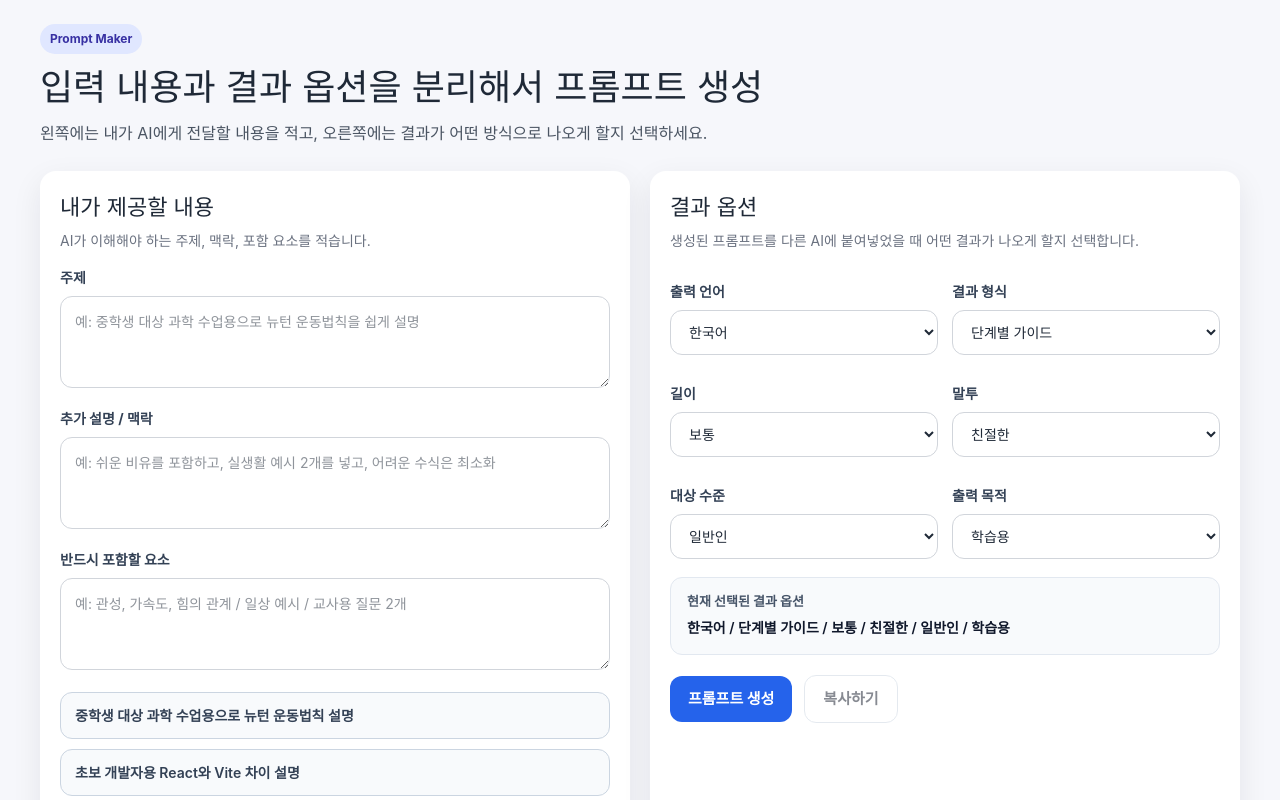
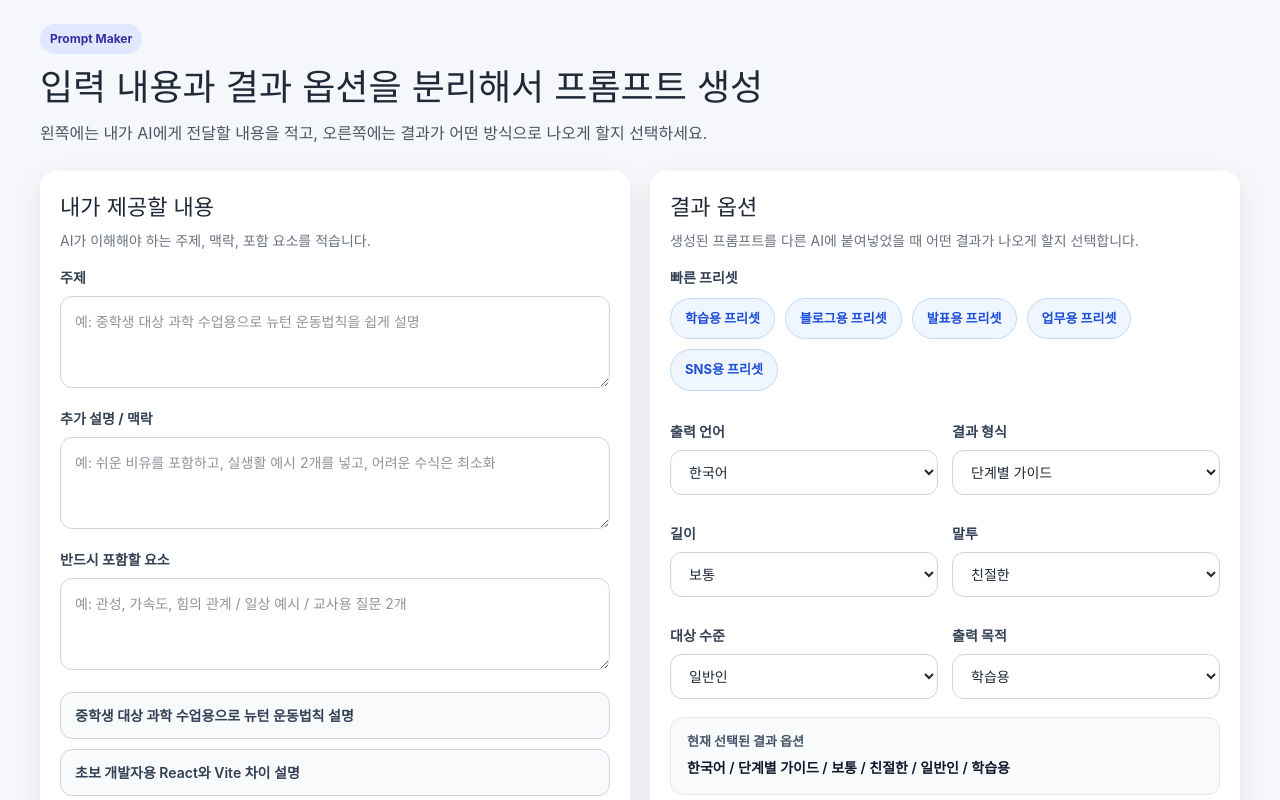
Before and after one commit to guswoths/prompt-maker, a React (Vite) app: page / in a window 1280 px wide. Shown: the top 800 px of the page. Built offline with nearby package versions, Linux system fonts and the light colour scheme.

Commit message:
Add purpose preset buttons for quick option selection

```diff
--- a/src/App.jsx
+++ b/src/App.jsx
@@ -46,6 +46,69 @@ const purposeLabelMap = {
   sns: "SNS용"
 };
 
+const purposePresets = [
+  {
+    key: "learning",
+    label: "학습용 프리셋",
+    values: {
+      outputLanguage: "ko",
+      outputFormat: "step",
+      outputLength: "long",
+      tone: "friendly",
+      audienceLevel: "student",
+      purpose: "learning"
+    }
+  },
+  {
+    key: "blog",
+    label: "블로그용 프리셋",
+    values: {
+      outputLanguage: "ko",
+      outputFormat: "explain",
+      outputLength: "long",
+      tone: "professional",
+      audienceLevel: "general",
+      purpose: "blog"
+    }
+  },
+  {
+    key: "presentation",
+    label: "발표용 프리셋",
+    values: {
+      outputLanguage: "ko",
+      outputFormat: "bullet",
+      outputLength: "medium",
+      tone: "professional",
+      audienceLevel: "general",
+      purpose: "presentation"
+    }
+  },
+  {
+    key: "work",
+    label: "업무용 프리셋",
+    values: {
+      outputLanguage: "ko",
+      outputFormat: "table",
+      outputLength: "medium",
+      tone: "neutral",
+      audienceLevel: "general",
+      purpose: "work"
+    }
+  },
+  {
+    key: "sns",
+    label: "SNS용 프리셋",
+    values: {
+      outputLanguage: "ko",
+      outputFormat: "bullet",
+      outputLength: "short",
+      tone: "persuasive",
+      audienceLevel: "general",
+      purpose: "sns"
+    }
+  }
+];
+
 function App() {
   const [topic, setTopic] = useState("");
   const [details, setDetails] = useState("");
@@ -86,6 +149,15 @@ function App() {
   const handleExampleClick = (exampleText) => {
     setTopic(exampleText);
     setErrorMessage("");
+  };
+
+  const applyPreset = (presetValues) => {
+    setOutputLanguage(presetValues.outputLanguage);
+    setOutputFormat(presetValues.outputFormat);
+    setOutputLength(presetValues.outputLength);
+    setTone(presetValues.tone);
+    setAudienceLevel(presetValues.audienceLevel);
+    setPurpose(presetValues.purpose);
   };
 
   const handleGenerate = async () => {
@@ -218,6 +290,22 @@ function App() {
               <p style={styles.sectionHint}>
                 생성된 프롬프트를 다른 AI에 붙여넣었을 때 어떤 결과가 나오게 할지 선택합니다.
               </p>
+            </div>
+
+            <div style={styles.presetSection}>
+              <p style={styles.presetLabel}>빠른 프리셋</p>
+              <div style={styles.presetWrap}>
+                {purposePresets.map((preset) => (
+                  <button
+                    key={preset.key}
+                    onClick={() => applyPreset(preset.values)}
+                    style={styles.presetButton}
+                    title={`${preset.label} 적용`}
+                  >
+                    {preset.label}
+                  </button>
+                ))}
+              </div>
             </div>
 
             <div style={styles.optionGrid}>
@@ -438,6 +526,31 @@ const styles = {
     background: "#ffffff",
     boxSizing: "border-box"
   },
+  presetSection: {
+    marginBottom: "16px"
+  },
+  presetLabel: {
+    margin: 0,
+    marginBottom: "10px",
+    fontSize: "14px",
+    fontWeight: 700,
+    color: "#334155"
+  },
+  presetWrap: {
+    display: "flex",
+    flexWrap: "wrap",
+    gap: "10px"
+  },
+  presetButton: {
+    border: "1px solid #bfdbfe",
+    borderRadius: "999px",
+    background: "#eff6ff",
+    color: "#1d4ed8",
+    padding: "10px 14px",
+    fontSize: "13px",
+    fontWeight: 700,
+    cursor: "pointer"
+  },
   optionGrid: {
     display: "grid",
     gridTemplateColumns: "repeat(auto-fit, minmax(180px, 1fr))",
```
